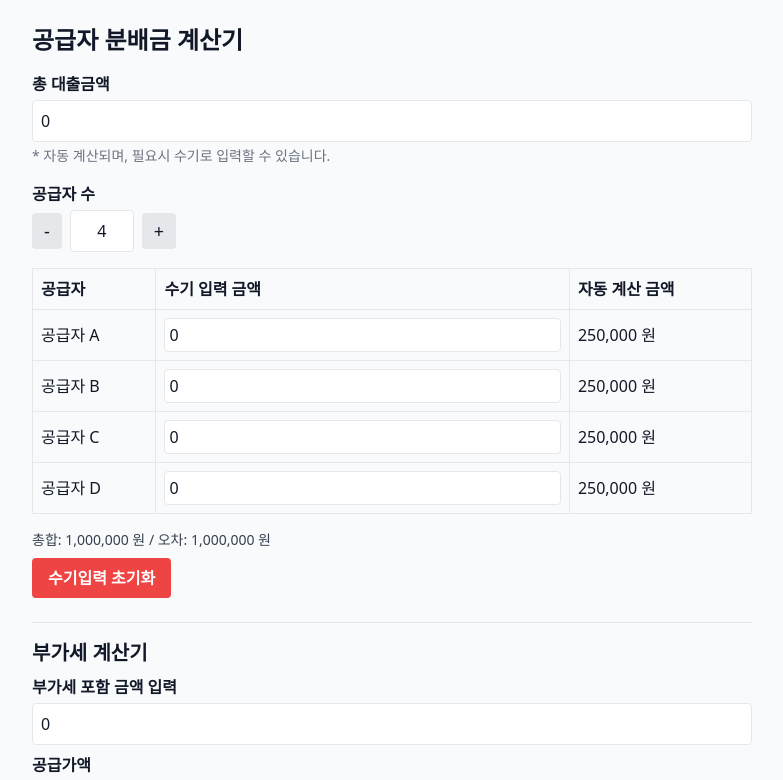
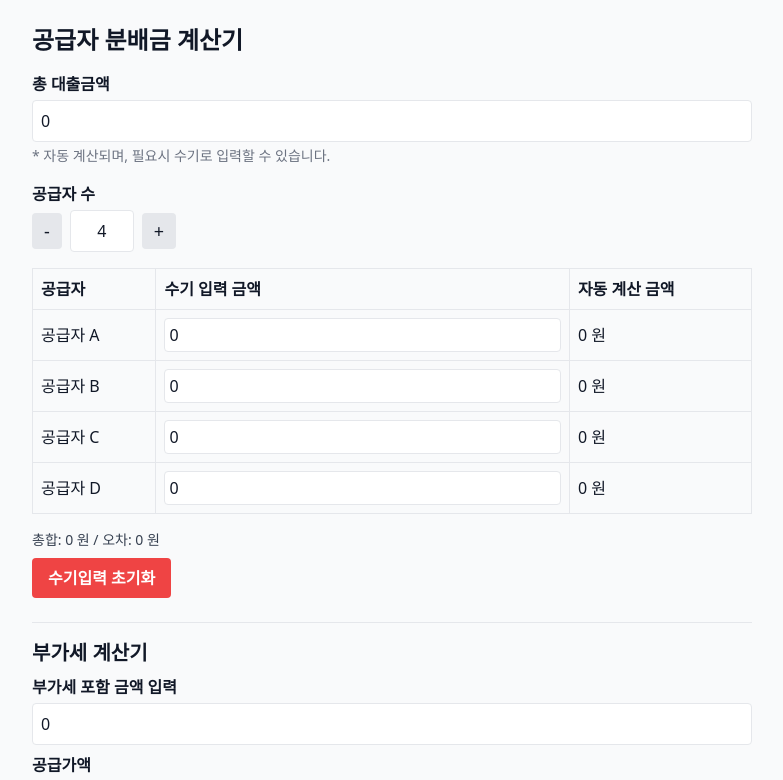
Before and after one commit to young626-jang/calc, a React (Create React App) app: page / in a window 1280 px wide. Shown: the top 780 px of the page, without its empty margins (248-1031 px from the left). Built offline with nearby package versions, Linux system fonts and the light colour scheme.

Commit message:
Update App.js

```diff
--- a/src/App.js
+++ b/src/App.js
@@ -16,7 +16,7 @@ export default function App() {
   const formatNumber = (value) => parseNumber(value).toLocaleString();
 
   const getFinalAmount = (key) => {
-    const base = parseNumber(manualTotal) + 1000000;
+    const base = parseNumber(manualTotal) ;
     const manualKeys = suppliers.filter(k => manualInputs[k] && manualInputs[k] !== "");
     const manualSum = manualKeys.reduce((sum, k) => sum + parseNumber(manualInputs[k]), 0);
     const remaining = base - manualSum;
```
